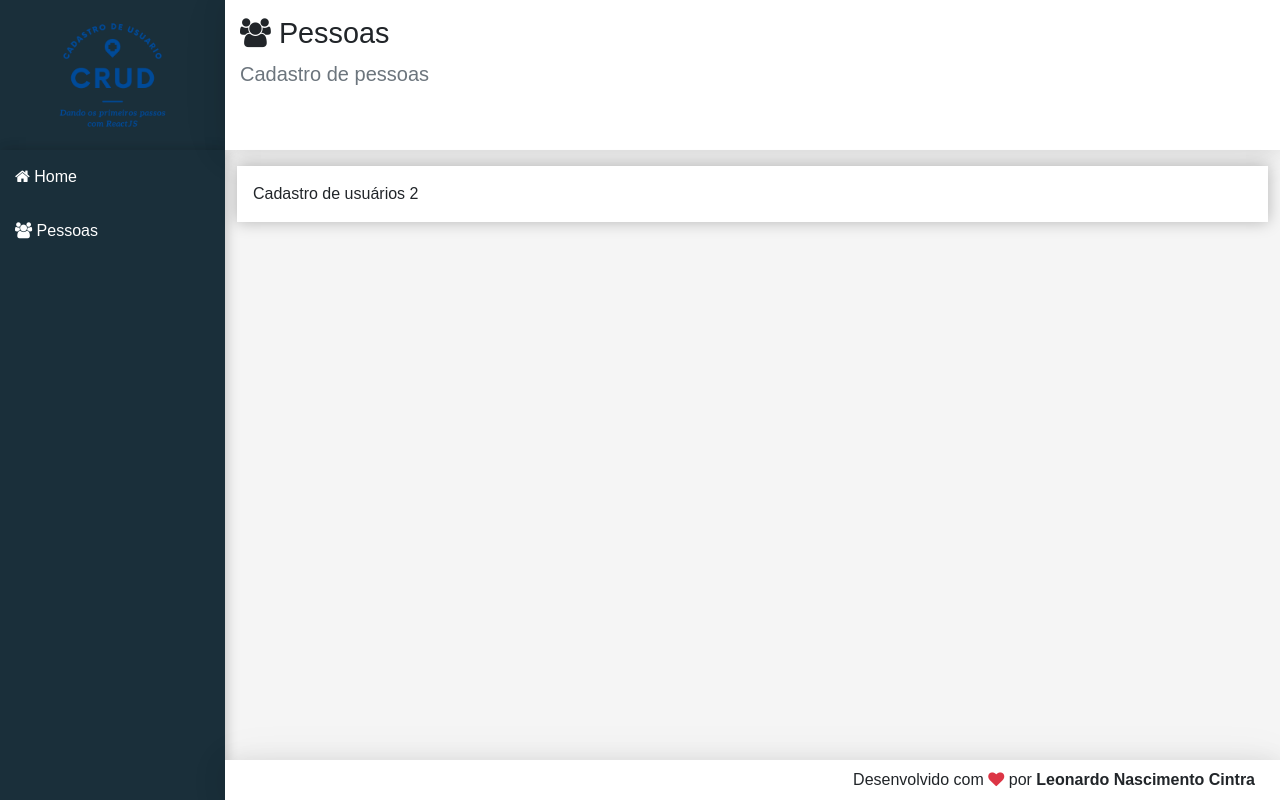
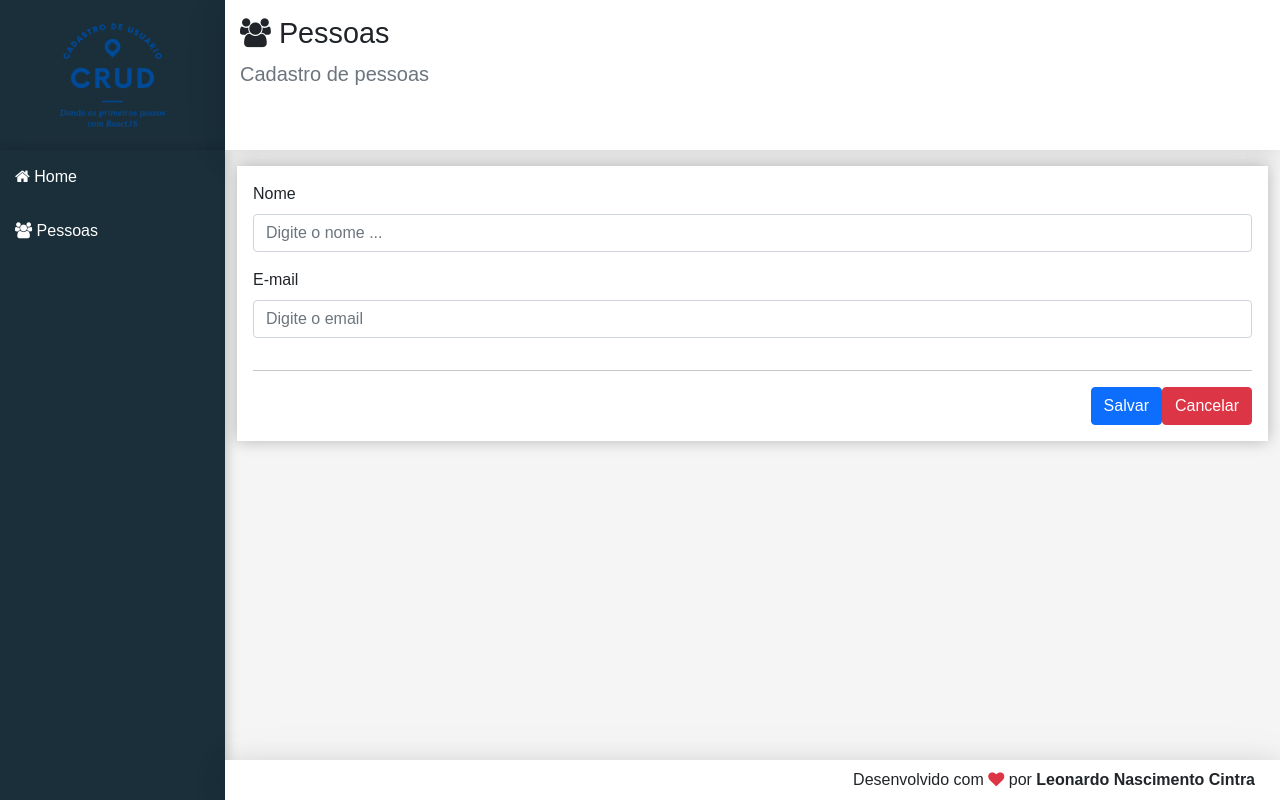
Before and after one commit to leonardocintra/cadastro-usuario, a React (Create React App) app: page /pessoas in a window 1280 px wide. Built offline with nearby package versions, Linux system fonts and the light colour scheme.

Commit message:
add initial forms

```diff
--- a/src/components/pessoa/Pessoa.jsx
+++ b/src/components/pessoa/Pessoa.jsx
@@ -31,20 +31,68 @@
 
         axios[method](url, pessoa).then(resp => {
             const list = this.getUpdatedList(resp.data)
-            this.setState({ pessoa: initialState.pessoa, list})
+            this.setState({ pessoa: initialState.pessoa, list })
         })
     }
 
     getUpdatedList(pessoa) {
         const list = this.state.list.filter(p => p.id !== p.id)
+        // unshift é para colocar o novo item da lista como o primeiro da listagem
         list.unshift(pessoa)
         return list
+    }
+
+    updateField(event) {
+        const pessoa = { ...this.state.pessoa }
+        pessoa[event.target.nome] = event.target.value
+        this.setState({ pessoa })
+    }
+
+    renderForm() {
+        return (
+            <>
+                <div className="form">
+                    <div className="row">
+                        <div className="mb-3">
+                            <div className="form-group">
+                                <label className="form-label">Nome</label>
+                                <input type="text" className="form-control"
+                                    name="nome"
+                                    value={this.state.pessoa.nome}
+                                    onChange={e => this.updateField(e)}
+                                    placeholder="Digite o nome ..." />
+                            </div>
+                        </div>
+
+                        <div className="mb-3">
+                            <label className="form-label">E-mail</label>
+                            <input type="text" className="form-control"
+                                name="email"
+                                value={this.state.pessoa.email}
+                                onChange={e => this.updateField(e)}
+                                placeholder="Digite o email" />
+                        </div>
+                    </div>
+                </div>
+                <hr />
+                <div className="row">
+                    <div className="col-12 d-flex justify-content-end">
+                        <button className="btn btn-primary" onClick={e => this.save(e)}>
+                            Salvar
+                        </button>
+                        <button className="btn btn-danger ml-2" onClick={e => this.clear(e)}>
+                            Cancelar
+                        </button>
+                    </div>
+                </div>
+            </>
+        )
     }
 
     render() {
         return (
             <Main {...headerProps}>
-                Cadastro de usuários 2
+                {this.renderForm()}
             </Main>
         )
     }
```
